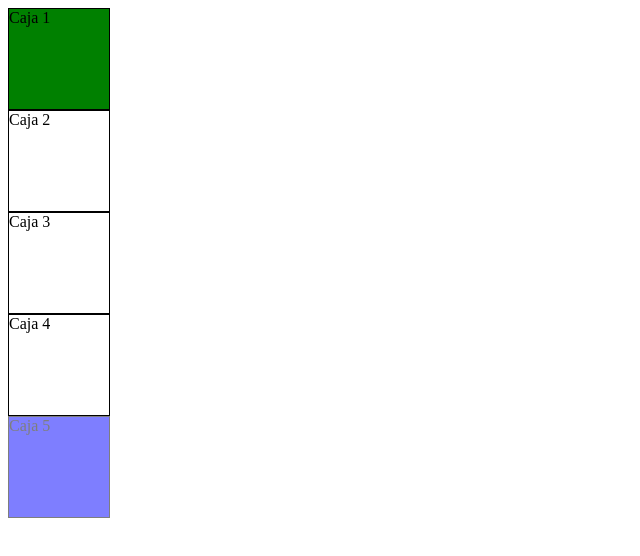
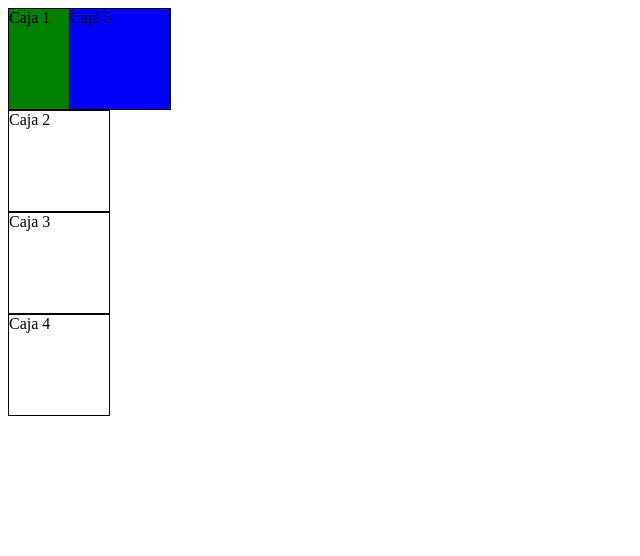
Before and after one commit to nivamol/practica_js, a plain HTML site: page index.html in a window 1280 px wide. Shown: the whole page, without its empty margins (0-640 px from the left). Drawn offline with Linux system fonts and the light colour scheme.

Commit message:
position absolute - relative, top y right

```diff
--- a/style.css
+++ b/style.css
@@ -1,5 +1,6 @@
 .contenedor {
     width: 100%;
+    position: relative;
     height: 100vh;/*-- controlar el scroll --*/
 }
 
@@ -19,5 +20,7 @@ div.caja3 {
 
 div.caja5 {
     background-color: blue;
-    opacity: 0.5; /* -- Opacar elementos - recibe valores de 0 a 1 -- */
+    position: absolute;
+    top: 0;
+    right: 87.1%;
 }
```
